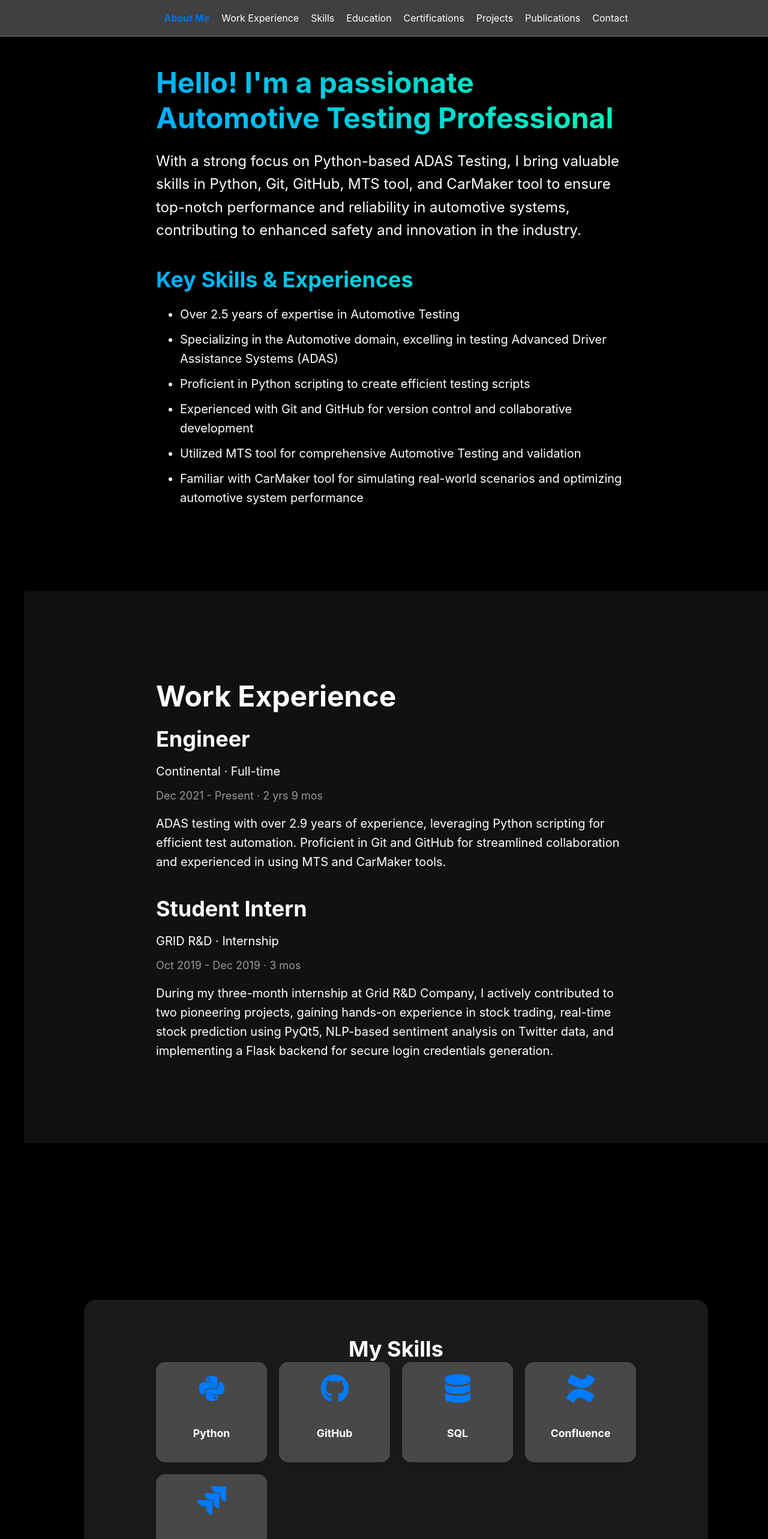
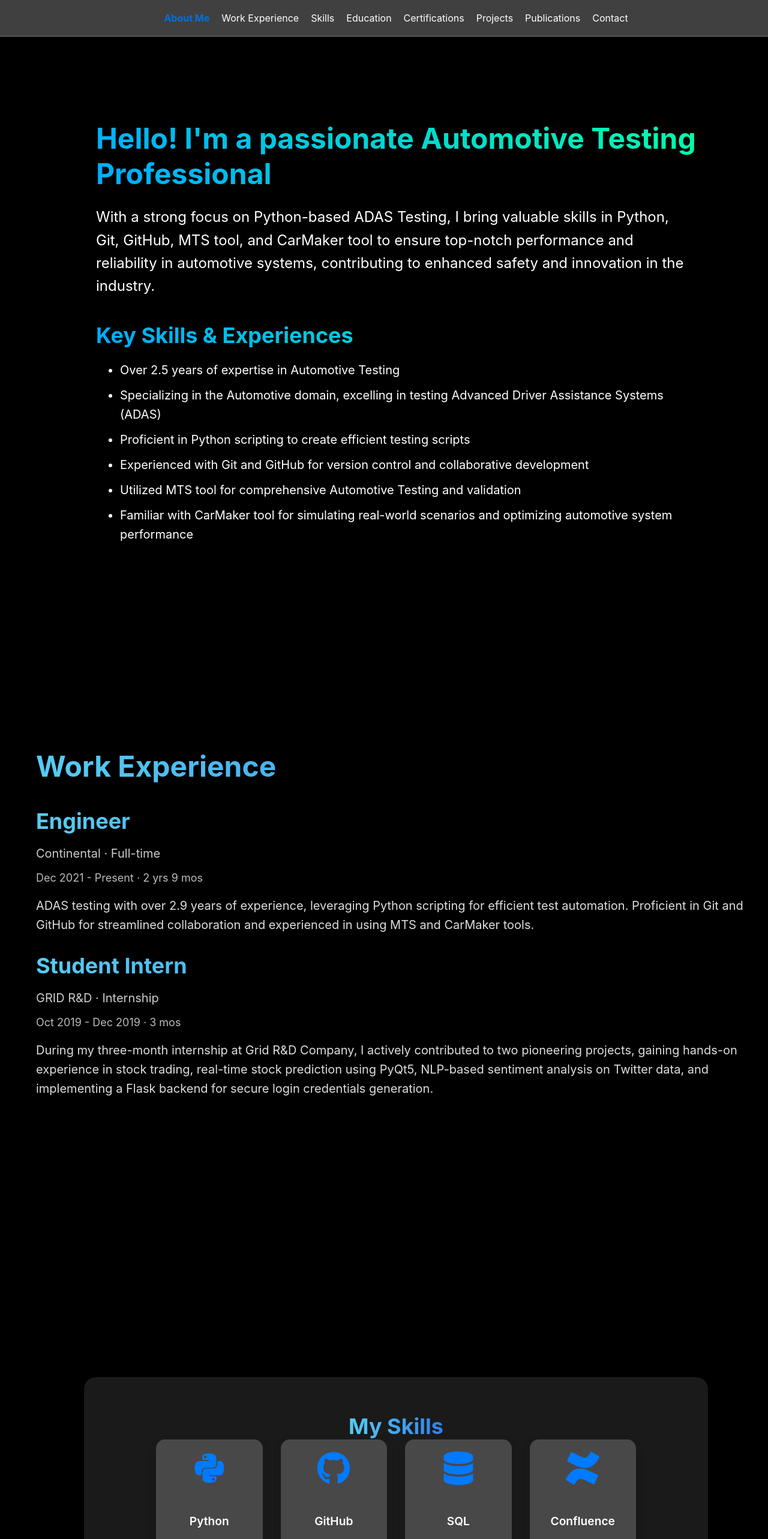
Before and after one commit to nihalgbailur/Portfolio_website_nihalgbailur, a React (Create React App) app: page / in a window 1280 px wide. Shown: the top 2566 px of the page at 60% size. Built offline with nearby package versions, Linux system fonts and the light colour scheme.

Commit message:
updated the aboutme,skills,w.E

```diff
--- a/src/components/AboutMe.js
+++ b/src/components/AboutMe.js
@@ -6,18 +6,21 @@ import { useInView } from 'react-intersection-observer';
 // Styled Components
 const AboutContainer = styled.section`
   min-height: 100vh;
-  padding: 0 auto;
+  padding: 80px 20px; /* Proper padding for spacing */
   max-width: 1200px;
-  margin: 0 auto;
+  margin: 0 auto; /* Center horizontally, merge seamlessly */
   display: flex;
+  flex-direction: column;
   align-items: center;
   justify-content: center;
   text-align: left;
-  background-color: #000;
-  color: #fff;
+  background-color: #000; /* Black background for contrast */
+  color: #fff; /* White text for visibility */
+  border-radius: 16px; /* Optional: keep rounded corners for a modern look */
+  box-shadow: 0 8px 32px rgba(0, 0, 0, 0.25); /* Shadow for depth */
 
   @media (max-width: 768px) {
-    padding: 50px 15px;
+    padding: 60px 15px;
   }
 
   @media (max-width: 480px) {
@@ -26,15 +29,15 @@ const AboutContainer = styled.section`
 `;
 
 const TextWrapper = styled(motion.div)`
-  max-width: 800px;
-  margin: 0 auto;
+  max-width: 1000px; /* Restricts the width for better readability */
+  margin: 0 auto; /* Centers the content horizontally */
 `;
 
 const Title = styled(motion.h1)`
-  font-size: 48px;
+  font-size: 48px; /* Larger font size for better emphasis */
   margin-bottom: 20px;
-  color: #00aaff;
-  background: linear-gradient(45deg, #00aaff, #00ffaa);
+  color: #00aaff; /* Bright color for visibility */
+  background: linear-gradient(45deg, #00aaff, #00ffaa); /* Blue to green gradient */
   -webkit-background-clip: text;
   -webkit-text-fill-color: transparent;
 
@@ -51,7 +54,7 @@ const SubText = styled(motion.p)`
   font-size: 24px;
   line-height: 1.6;
   margin-bottom: 40px;
-  color: #fff;
+  color: #fff; /* White text for better contrast */
 
   @media (max-width: 768px) {
     font-size: 20px;
@@ -70,7 +73,7 @@ const SkillSection = styled.div`
 const SkillTitle = styled(motion.h2)`
   font-size: 32px;
   margin-bottom: 15px;
-  color: #00aaff;
+  color: #00aaff; /* Bright blue color */
   background: linear-gradient(45deg, #00aaff, #00ffaa);
   -webkit-background-clip: text;
   -webkit-text-fill-color: transparent;
--- a/src/components/Skills.js
+++ b/src/components/Skills.js
@@ -9,6 +9,7 @@ const SkillsContainer = styled.section`
   display: flex;
   flex-direction: column;
   align-items: center;
+  justify-content: center;
   padding: 60px 20px;
   background: rgba(255, 255, 255, 0.1); /* Frosted glass effect */
   backdrop-filter: blur(15px);
@@ -16,14 +17,17 @@ const SkillsContainer = styled.section`
   box-shadow: 0 8px 32px rgba(0, 0, 0, 0.2);
   color: #fff; /* Set text color to white */
   max-width: 1000px;
-  margin: auto;
+  margin: 60px auto;
 `;
 
 // Title styling
 const SectionTitle = styled.h2`
-  font-size: 2rem;
-  color: #ffffff; /* White color for better contrast */
-  margin-bottom: 20px;
+  font-size: 2.5rem;
+  font-weight: bold;
+  background: linear-gradient(90deg, #56ccf2, #2f80ed); /* Blue to Purple Gradient */
+  -webkit-background-clip: text;
+  -webkit-text-fill-color: transparent;
+  margin-bottom: 40px;
   text-align: center;
 `;
 
@@ -31,7 +35,7 @@ const SectionTitle = styled.h2`
 const SkillGrid = styled.div`
   display: grid;
   grid-template-columns: repeat(auto-fit, minmax(150px, 1fr));
-  gap: 20px;
+  gap: 30px;
   width: 100%;
   max-width: 800px;
 `;
@@ -47,22 +51,28 @@ const SkillCard = styled(motion.div)`
   flex-direction: column;
   align-items: center;
   color: #ffffff;
-  transition: transform 0.2s ease;
+  transition: transform 0.2s ease, box-shadow 0.2s ease;
   &:hover {
-    transform: scale(1.05);
+    transform: scale(1.1);
+    box-shadow: 0 8px 25px rgba(0, 0, 0, 0.2);
   }
 `;
 
 // Icon styling
 const SkillIcon = styled.div`
-  font-size: 3rem;
-  margin-bottom: 10px;
+  font-size: 3.5rem;
+  margin-bottom: 15px;
   color: #007aff; /* Apple-inspired blue */
+  transition: color 0.2s ease;
+  ${SkillCard}:hover & {
+    color: #34e89e; /* Light green on hover */
+  }
 `;
 
 // Skill title styling
 const SkillTitle = styled.h3`
-  font-size: 1.1rem;
+  font-size: 1.2rem;
+  font-weight: 600;
   color: #ffffff; /* White color for better visibility */
 `;
 
--- a/src/components/WorkExperience.js
+++ b/src/components/WorkExperience.js
@@ -5,19 +5,16 @@ import { useInView } from 'react-intersection-observer';
 
 const WorkContainer = styled.section`
   min-height: 100vh;
-  // padding: 100px 20px;
   max-width: 1200px;
-  // margin: 0 auto;
   display: flex;
+  flex-direction: column;
   align-items: center;
-  justify-content: center;
+  justify-content: flex-start;
   text-align: left;
-  background-color: #111;
+  background: #000; /* Solid black background */
   color: #fff;
-  margin-top: 0; /* Prevents extra spacing above */
-  margin-bottom: 0; /* Prevents extra spacing below */
-  padding: 60px 20px; /* Adjust padding as needed */
-
+  margin: 0;
+  padding: 60px 20px;
 
   @media (max-width: 768px) {
     padding: 70px 15px;
@@ -28,33 +25,42 @@ const WorkContainer = styled.section`
   }
 `;
 
-const ExperienceWrapper = styled(motion.div)`
-  max-width: 800px;
-  margin: 0 auto;
-
-  @media (max-width: 768px) {
-    max-width: 100%;
-  }
-`;
-
 const Title = styled.h1`
   font-size: 48px;
-  margin-bottom: 20px;
+  margin-bottom: 40px;
+  background: linear-gradient(90deg, #56ccf2, #2f80ed); /* Blue to Purple Gradient */
+  -webkit-background-clip: text;
+  -webkit-text-fill-color: transparent;
 
   @media (max-width: 768px) {
     font-size: 36px;
-    margin-bottom: 15px;
+    margin-bottom: 10px;
   }
 
   @media (max-width: 480px) {
     font-size: 28px;
-    margin-bottom: 10px;
+    margin-bottom: 20px;
+  }
+`;
+
+const JobSection = styled.div`
+  margin-bottom: 30px;
+
+  @media (max-width: 768px) {
+    margin-bottom: 20px;
+  }
+
+  @media (max-width: 480px) {
+    margin-bottom: 15px;
   }
 `;
 
 const JobTitle = styled.h2`
   font-size: 32px;
   margin-bottom: 10px;
+  background: linear-gradient(90deg, #56ccf2, #2f80ed); /* Blue to Purple Gradient */
+  -webkit-background-clip: text;
+  -webkit-text-fill-color: transparent;
 
   @media (max-width: 768px) {
     font-size: 28px;
@@ -70,6 +76,7 @@ const JobTitle = styled.h2`
 const CompanyDetails = styled.p`
   font-size: 20px;
   margin-bottom: 5px;
+  color: #ccc;
 
   @media (max-width: 768px) {
     font-size: 18px;
@@ -84,12 +91,12 @@ const CompanyDetails = styled.p`
 
 const Duration = styled.p`
   font-size: 18px;
-  margin-bottom: 20px;
-  color: #999;
+  margin-bottom: 15px;
+  color: #bbb;
 
   @media (max-width: 768px) {
     font-size: 16px;
-    margin-bottom: 15px;
+    margin-bottom: 12px;
   }
 
   @media (max-width: 480px) {
@@ -101,11 +108,12 @@ const Duration = styled.p`
 const Description = styled.p`
   font-size: 20px;
   line-height: 1.6;
-  margin-bottom: 40px;
+  margin-bottom: 30px;
+  color: #ddd;
 
   @media (max-width: 768px) {
     font-size: 18px;
-    margin-bottom: 30px;
+    margin-bottom: 25px;
   }
 
   @media (max-width: 480px) {
@@ -122,7 +130,7 @@ function WorkExperience() {
 
   return (
     <WorkContainer id="work">
-      <ExperienceWrapper
+      <motion.div
         ref={ref}
         initial={{ opacity: 0, y: 50 }}
         animate={inView ? { opacity: 1, y: 0 } : {}}
@@ -131,22 +139,28 @@ function WorkExperience() {
         <Title>Work Experience</Title>
 
         {/* Continental Experience */}
+        <JobSection>
           <JobTitle>Engineer</JobTitle>
           <CompanyDetails>Continental · Full-time</CompanyDetails>
           <Duration>Dec 2021 - Present · 2 yrs 9 mos</Duration>
           <Description>
-          ADAS testing with over 2.9 years of experience, leveraging Python scripting for efficient test automation. Proficient in Git and GitHub for streamlined collaboration and experienced in using MTS and CarMaker tools.
+            ADAS testing with over 2.9 years of experience, leveraging Python scripting for efficient test automation.
+            Proficient in Git and GitHub for streamlined collaboration and experienced in using MTS and CarMaker tools.
           </Description>
+        </JobSection>
 
         {/* GRID R&D Internship */}
+        <JobSection>
           <JobTitle>Student Intern</JobTitle>
           <CompanyDetails>GRID R&D · Internship</CompanyDetails>
           <Duration>Oct 2019 - Dec 2019 · 3 mos</Duration>
           <Description>
-          During my three-month internship at Grid R&D Company, I actively contributed to two pioneering projects, gaining hands-on experience in stock trading, real-time stock prediction using PyQt5, NLP-based sentiment analysis on Twitter data, and implementing a Flask backend for secure login credentials generation.
+            During my three-month internship at Grid R&D Company, I actively contributed to two pioneering projects,
+            gaining hands-on experience in stock trading, real-time stock prediction using PyQt5, NLP-based sentiment
+            analysis on Twitter data, and implementing a Flask backend for secure login credentials generation.
           </Description>
-
-      </ExperienceWrapper>
+        </JobSection>
+      </motion.div>
     </WorkContainer>
   );
 }
```
Lines whose indentation alone changed are shown as unchanged.
